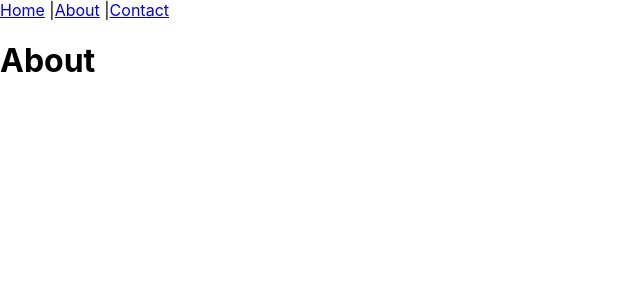
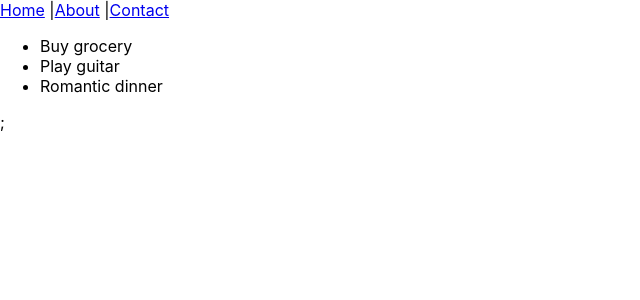
Before and after one commit to heinhtetaung-node/react-hook-todolist, a React (Create React App) app: page /about in a window 1280 px wide. Shown: the top 300 px of the page, without its empty margins (0-640 px from the left). Built offline with nearby package versions, Linux system fonts and the light colour scheme.

Commit message:
react code test

```diff
--- a/src/components/About.jsx
+++ b/src/components/About.jsx
@@ -1,12 +1,45 @@
 import Nav from './Nav'
+import React from 'react'
+
+const items = [ { text: 'Buy grocery', done: true },
+  { text: 'Play guitar', done: false },
+  { text: 'Romantic dinner', done: false }
+];
+
+class TodoList extends React.Component {
+    render() {
+      const { items, onListClick } = this.props;
+      return (<ul onClick={onListClick}>
+        {items.map((item, index) =>
+                   <TodoItem item={item} key={index} onClick={this.handleItemClick.bind(this, item)}/>)}
+      </ul>);
+    }
+
+    handleItemClick(item, event) {
+      // Write your code here
+      if (item.done == true) {
+        event.stopPropagation()
+        return
+      }
+      this.props.onItemClick(item, event)
+    }
+}
+
+const TodoItem = (props) => <li onClick={props.onClick}>{props.item.text}</li>
 
 function About() {
     return (
         <div>
             <Nav />
-            <h1>About</h1>
+            <TodoList
+                items={items}
+                onListClick={(event) => console.log("List clicked!")}
+                onItemClick={(item, event) => { console.log(item, event) }}
+            />;
         </div>
     )
 }
 
+
+
 export default About
--- a/src/components/Contact.jsx
+++ b/src/components/Contact.jsx
@@ -1,10 +1,48 @@
 import Nav from './Nav'
+import React from 'react'
+
+// React is loaded and is available as React and ReactDOM
+// imports should NOT be used
+class Input extends React.PureComponent {
+	render() {
+		let {forwardedRef, ...otherProps} = this.props;
+		return <input {...otherProps} ref={forwardedRef} />;
+	}
+}
+
+const TextInput = React.forwardRef((props, ref) => {
+	return <Input {...props} forwardedRef={ref} />
+});
+
+class FocusableInput extends React.Component {
+
+	ref = React.createRef()
+
+	render() {
+		return <TextInput ref={this.ref} />;
+	}
+
+	// When the focused prop is changed from false to true,
+	// and the input is not focused, it should receive focus.
+	// If focused prop is true, the input should receive the focus.
+	// Implement your solution below:
+	componentDidUpdate(prevProps) {}
+
+	componentDidMount() {}
+}
+
+FocusableInput.defaultProps = {
+	focused: false
+};
+
+const App = (props) => <FocusableInput focused={props.focused} />;
 
 function Contact() {
     return (
         <div>
             <Nav />
             <h1>Contact</h1>
+						<App />
         </div>
     )
 }
```
